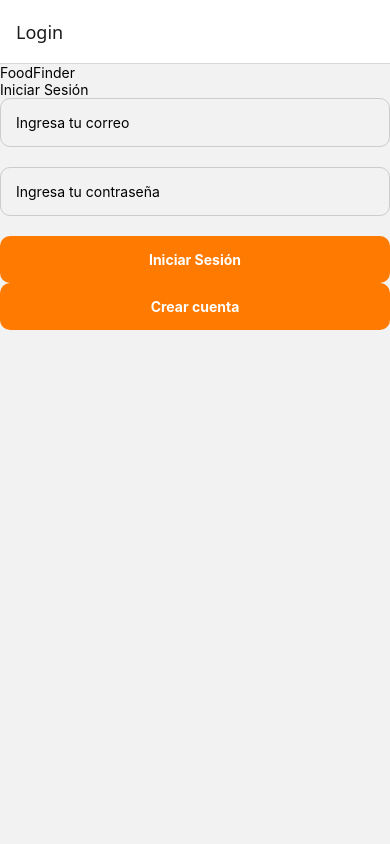
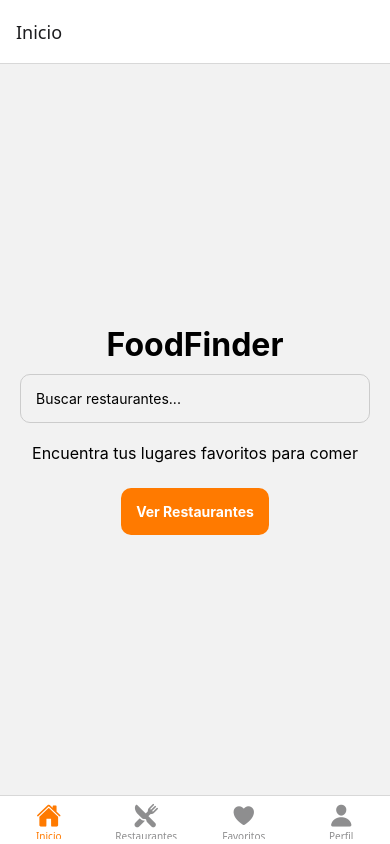
Before and after one commit to nivlo28/foodfinder, a React Native app in the folder foodfinder/: screen /MainTabs in a window 390 px wide. Built offline with nearby package versions, Linux system fonts and the light colour scheme.

Commit message:
TabsNavigation
-se agrego login,register, profile, favorites y tabsnavigation

```diff
--- a/foodfinder/src/navigation/StackNavigator.tsx
+++ b/foodfinder/src/navigation/StackNavigator.tsx
@@ -1,34 +1,20 @@
 import { createNativeStackNavigator } from '@react-navigation/native-stack';
-import HomeScreen from '../screens/HomeScreen';
-import RestaurantsScreen from '../screens/RestaurantsScreen';
 import RegisterScreen from '../screens/RegisterScreen';
 import LoginScreen from '../screens/LoginScreen';
+import TabsNavigator from './TabsNavigator';
 
 const Stack = createNativeStackNavigator();
 
 export default function StackNavigator() {
   return (
-    <Stack.Navigator>
-     <Stack.Screen
-      name="Login"
-     component={LoginScreen}
-      />
-
-      <Stack.Screen
-       name="Register"
-      component={RegisterScreen}
-      />
-
-      <Stack.Screen
-        name="Home"
-        component={HomeScreen}
-        options={{ title: "Inicio" }}
-      />
-      <Stack.Screen
-        name="Restaurants"
-        component={RestaurantsScreen}
-        options={{ title: "Restaurantes" }}
-      />
-    </Stack.Navigator>
+   <Stack.Navigator>
+   <Stack.Screen name="Login" component={LoginScreen} />
+    <Stack.Screen name="Register" component={RegisterScreen} />
+    <Stack.Screen
+    name="MainTabs"
+    component={TabsNavigator}
+    options={{ headerShown: false }}
+   />
+  </Stack.Navigator>
   );
 }
--- /dev/null
+++ b/foodfinder/src/navigation/TabsNavigator.tsx
@@ -0,0 +1,70 @@
+import React from "react";
+import { createBottomTabNavigator } from "@react-navigation/bottom-tabs";
+import HomeScreen from "../screens/HomeScreen";
+import RestaurantsScreen from "../screens/RestaurantsScreen";
+import FavoritesScreen from "../screens/FavoriteScreen";
+import ProfileScreen from "../screens/ProfileScreen";
+import { Ionicons } from "@expo/vector-icons";
+
+type TabsParamList = {
+  Home: undefined;
+  Restaurants: undefined;
+  Favorites: undefined;
+  Profile: undefined;
+};
+
+const Tab = createBottomTabNavigator<TabsParamList>();
+
+export default function TabsNavigator() {
+  return (
+    <Tab.Navigator
+      screenOptions={{
+        tabBarActiveTintColor: "#FF7A00",
+      }}
+    >
+      <Tab.Screen
+        name="Home"
+        component={HomeScreen}
+        options={{
+          title: "Inicio",
+          tabBarIcon: ({ color, size }) => (
+            <Ionicons name="home" size={size} color={color} />
+          ),
+        }}
+      />
+
+      <Tab.Screen
+        name="Restaurants"
+        component={RestaurantsScreen}
+        options={{
+          title: "Restaurantes",
+          tabBarIcon: ({ color, size }) => (
+            <Ionicons name="restaurant" size={size} color={color} />
+          ),
+        }}
+      />
+
+      <Tab.Screen
+        name="Favorites"
+        component={FavoritesScreen}
+        options={{
+          title: "Favoritos",
+          tabBarIcon: ({ color, size }) => (
+            <Ionicons name="heart" size={size} color={color} />
+          ),
+        }}
+      />
+
+      <Tab.Screen
+        name="Profile"
+        component={ProfileScreen}
+        options={{
+          title: "Perfil",
+          tabBarIcon: ({ color, size }) => (
+            <Ionicons name="person" size={size} color={color} />
+          ),
+        }}
+      />
+    </Tab.Navigator>
+  );
+}
--- /dev/null
+++ b/foodfinder/src/screens/FavoriteScreen.tsx
@@ -0,0 +1,9 @@
+import { View, Text } from 'react-native';
+
+export default function FavoritesScreen() {
+    return(
+        <View>
+            <Text>Favoritos</Text>
+        </View>
+    );
+}
--- a/foodfinder/src/screens/LoginScreen.tsx
+++ b/foodfinder/src/screens/LoginScreen.tsx
@@ -13,7 +13,7 @@
       return;
     }
 
-    navigation.navigate('Home');
+    navigation.navigate('MainTabs');
   };
 
   return (
--- /dev/null
+++ b/foodfinder/src/screens/ProfileScreen.tsx
@@ -0,0 +1,9 @@
+import { View, Text } from 'react-native';
+
+export default function ProfileScreen() {
+    return(
+        <View>
+            <Text>Perfil</Text>
+        </View>
+    );
+}
```
